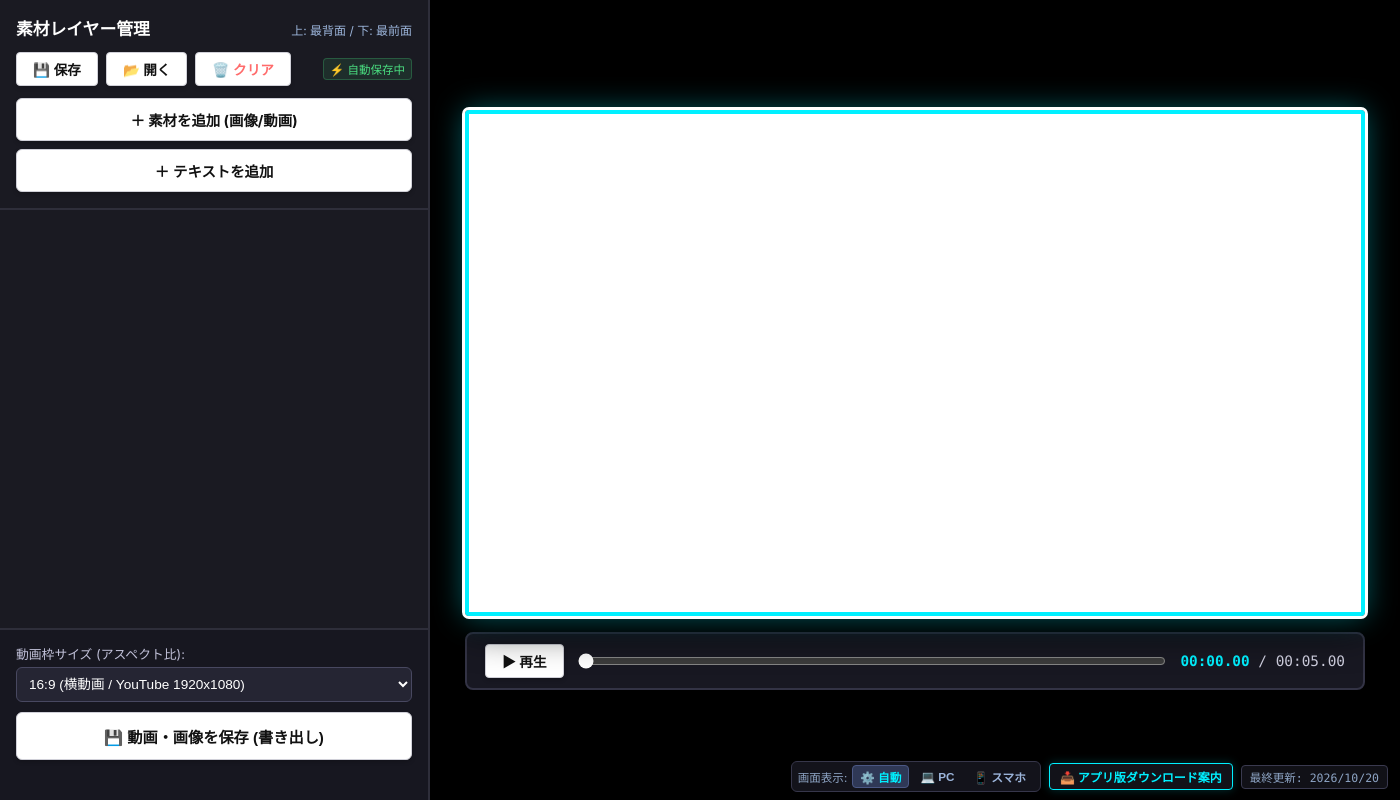
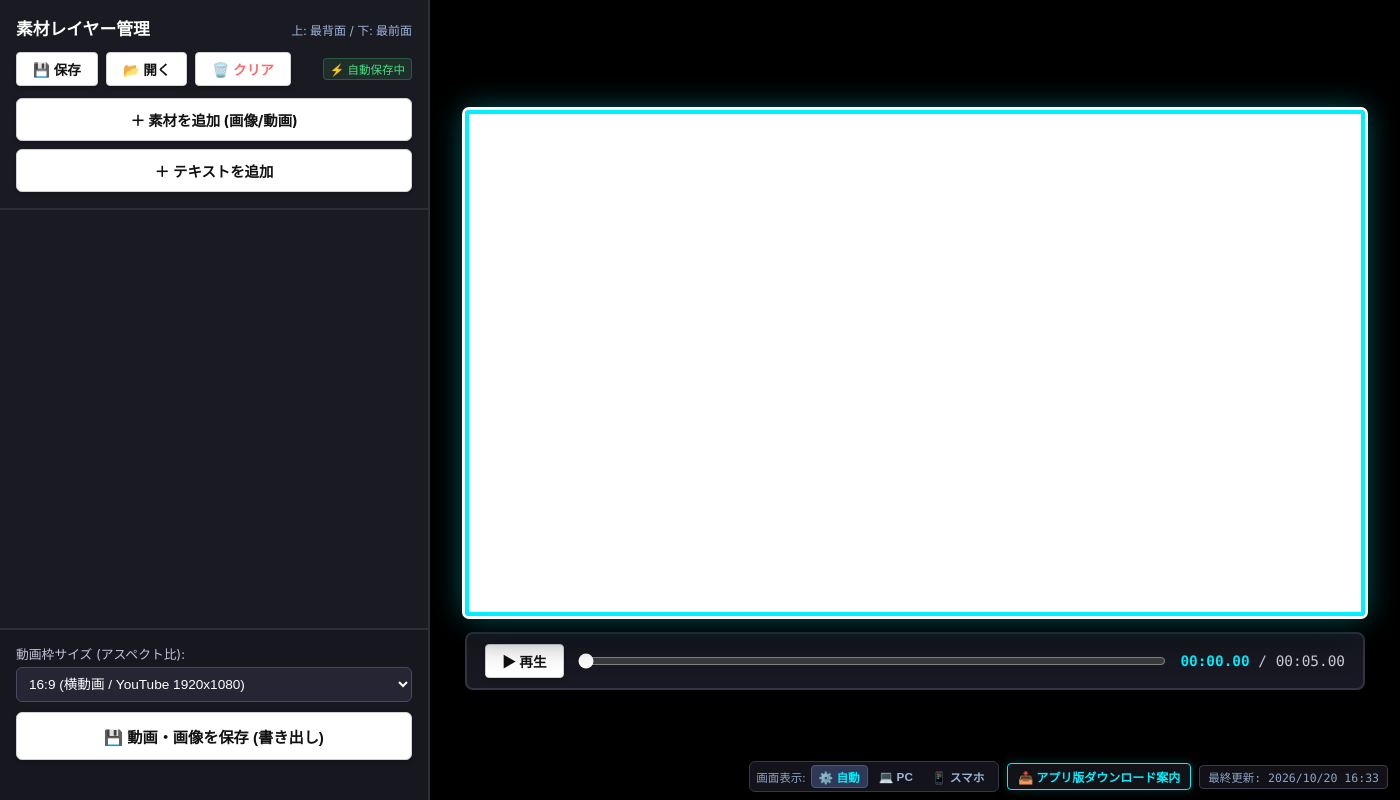
Before and after one commit to issei-desu/henshu-shiteko-ze, an Electron app: page index.html in a window 1400 px wide. Drawn offline with Linux system fonts and the light colour scheme.

Commit message:
Update last modified timestamp with time to 2026/10/20 16:33

```diff
--- a/index.html
+++ b/index.html
@@ -146,7 +146,7 @@
           <button id="modeMobileBtn" type="button" class="btn layout-btn" title="スマホレイアウトで固定">📱 スマホ</button>
         </div>
         <a href="download.html" class="download-guide-link">📥 アプリ版ダウンロード案内</a>
-        <span class="build-timestamp">最終更新: 2026/10/20</span>
+        <span class="build-timestamp">最終更新: 2026/10/20 16:33</span>
       </div>
     </main>
   </div>
```
